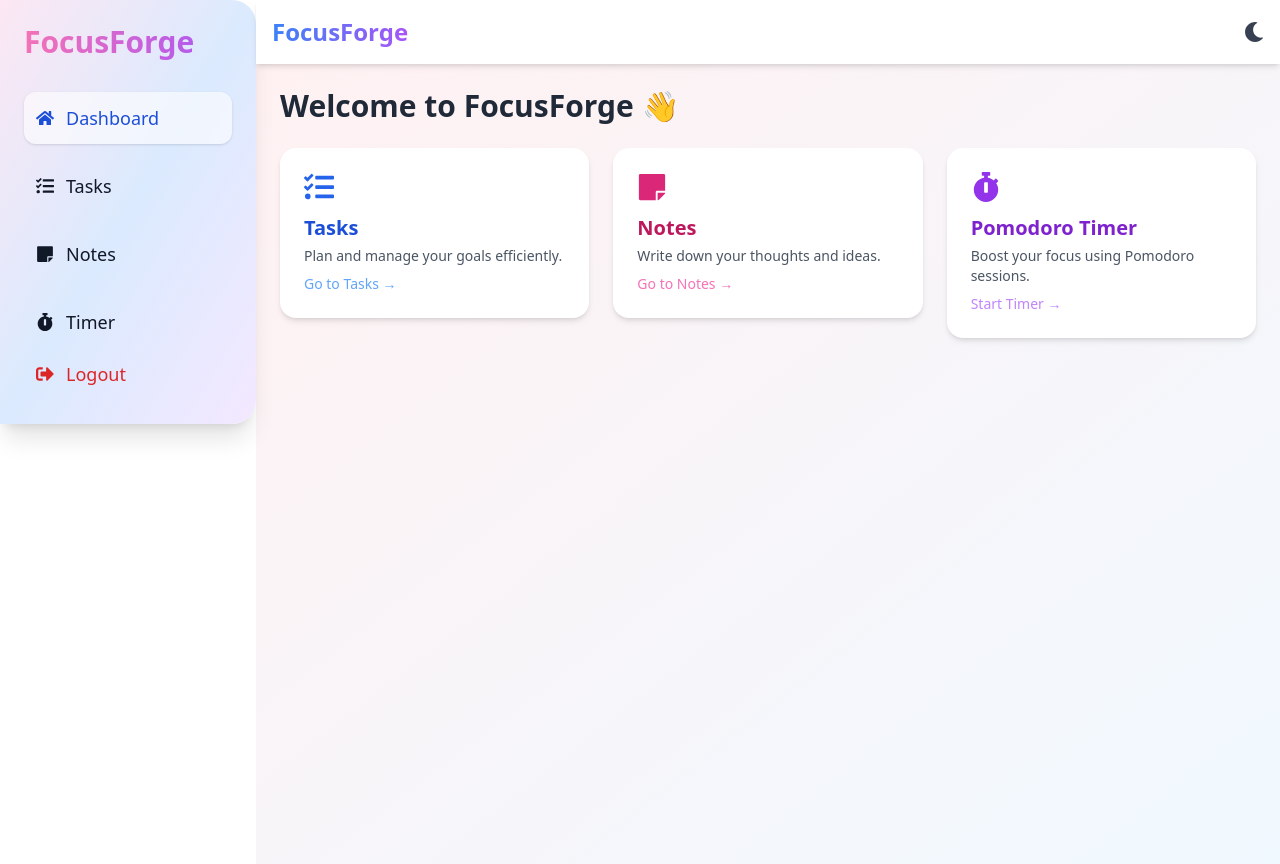
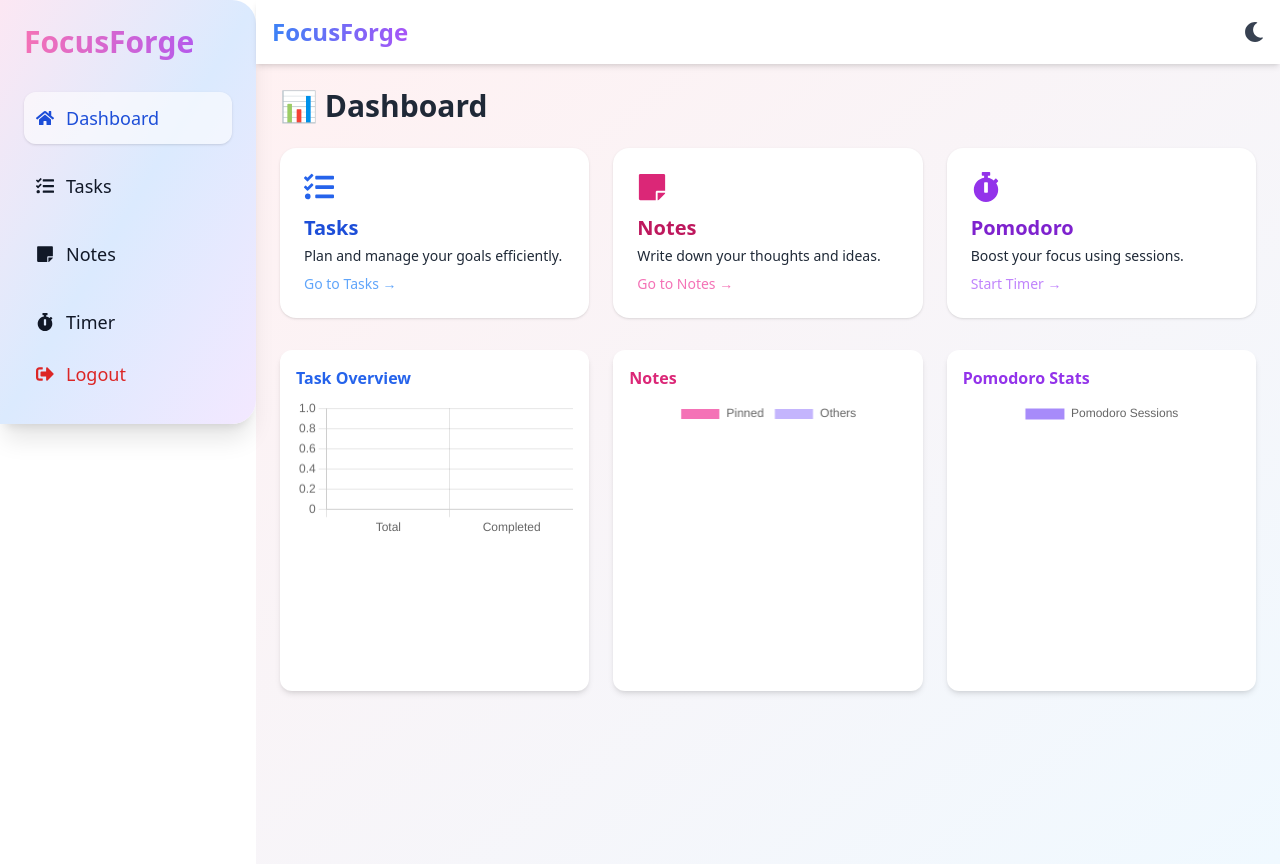
Before and after one commit to priyanshiiD/focusforge, a React (Vite) app: page / in a window 1280 px wide. Both pictures are taken after typing "name@example.com", "Sample123" into the empty fields and a click on the button "Sign In". Built offline with nearby package versions, Linux system fonts and the light colour scheme.

Commit message:
Add real-time stats and charts to Dashboard

```diff
--- a/src/pages/Dashboard.jsx
+++ b/src/pages/Dashboard.jsx
@@ -1,46 +1,128 @@
+import { useEffect, useState } from "react";
 import { Link } from "react-router-dom";
 import { FaTasks, FaStickyNote, FaStopwatch } from "react-icons/fa";
+import { Bar, Doughnut } from "react-chartjs-2";
+import {
+  Chart as ChartJS,
+  BarElement,
+  CategoryScale,
+  LinearScale,
+  ArcElement,
+  Tooltip,
+  Legend,
+} from "chart.js";
 
-function Dashboard() {
+ChartJS.register(BarElement, CategoryScale, LinearScale, ArcElement, Tooltip, Legend);
+
+const Dashboard = () => {
+  const [taskStats, setTaskStats] = useState({ total: 0, completed: 0 });
+  const [noteStats, setNoteStats] = useState({ total: 0, pinned: 0 });
+  const [pomodoroStats, setPomodoroStats] = useState({ sessions: 0 });
+
+  useEffect(() => {
+    const tasks = JSON.parse(localStorage.getItem("tasks")) || [];
+    const notes = JSON.parse(localStorage.getItem("notes")) || [];
+    const pomos = JSON.parse(localStorage.getItem("pomodoroSessions")) || [];
+
+    setTaskStats({
+      total: tasks.length,
+      completed: tasks.filter(t => t.completed).length,
+    });
+
+    setNoteStats({
+      total: notes.filter(n => !n.trashed).length,
+      pinned: notes.filter(n => n.pinned && !n.trashed).length,
+    });
+
+    setPomodoroStats({ sessions: pomos.length });
+  }, []);
+
+  const taskChart = {
+    labels: ["Total", "Completed"],
+    datasets: [
+      {
+        label: "Tasks",
+        data: [taskStats.total, taskStats.completed],
+        backgroundColor: ["#60a5fa", "#4ade80"],
+      },
+    ],
+  };
+
+  const noteChart = {
+    labels: ["Pinned", "Others"],
+    datasets: [
+      {
+        label: "Notes",
+        data: [noteStats.pinned, noteStats.total - noteStats.pinned],
+        backgroundColor: ["#f472b6", "#c4b5fd"],
+      },
+    ],
+  };
+
+  const pomoChart = {
+    labels: ["Pomodoro Sessions"],
+    datasets: [
+      {
+        data: [pomodoroStats.sessions],
+        backgroundColor: ["#a78bfa"],
+        borderWidth: 1,
+      },
+    ],
+  };
+
   return (
-    <div className="p-6 min-h-screen font-sans transition-colors duration-300
-  bg-gradient-to-br from-rose-50 to-sky-50
-  dark:bg-gradient-to-br dark:from-gray-800 dark:to-gray-900">
-      <h1 className="text-3xl font-bold mb-6 text-gray-800 dark:text-white">Welcome to FocusForge 👋</h1>
+    <div className="p-6 min-h-screen bg-gradient-to-br from-rose-50 to-sky-50 dark:from-gray-800 dark:to-gray-900 text-gray-800 dark:text-white">
+      <h1 className="text-3xl font-bold mb-6">📊 Dashboard</h1>
 
-      <div className="grid grid-cols-1 sm:grid-cols-3 gap-6">
-        {/* TASKS */}
+      {/* Quick Navigation Cards */}
+      <div className="grid grid-cols-1 sm:grid-cols-3 gap-6 mb-8">
         <Link to="/tasks">
-          <div className="bg-white p-6 rounded-2xl shadow-md hover:shadow-xl transition">
+          <div className="bg-white dark:bg-gray-800 p-6 rounded-2xl shadow hover:shadow-lg transition">
             <FaTasks className="text-3xl text-blue-600 mb-3" />
-            <h2 className="text-xl font-semibold text-blue-700 mb-1">Tasks</h2>
-            <p className="text-gray-600 text-sm">Plan and manage your goals efficiently.</p>
+            <h2 className="text-xl font-semibold text-blue-700 mb-1 dark:text-blue-400">Tasks</h2>
+            <p className="text-sm">Plan and manage your goals efficiently.</p>
             <p className="text-sm text-blue-400 mt-2">Go to Tasks →</p>
           </div>
         </Link>
 
-        {/* NOTES */}
         <Link to="/notes">
-          <div className="bg-white p-6 rounded-2xl shadow-md hover:shadow-xl transition">
+          <div className="bg-white dark:bg-gray-800 p-6 rounded-2xl shadow hover:shadow-lg transition">
             <FaStickyNote className="text-3xl text-pink-600 mb-3" />
-            <h2 className="text-xl font-semibold text-pink-700 mb-1">Notes</h2>
-            <p className="text-gray-600 text-sm">Write down your thoughts and ideas.</p>
+            <h2 className="text-xl font-semibold text-pink-700 mb-1 dark:text-pink-400">Notes</h2>
+            <p className="text-sm">Write down your thoughts and ideas.</p>
             <p className="text-sm text-pink-400 mt-2">Go to Notes →</p>
           </div>
         </Link>
 
-        {/* TIMER */}
         <Link to="/timer">
-          <div className="bg-white p-6 rounded-2xl shadow-md hover:shadow-xl transition">
+          <div className="bg-white dark:bg-gray-800 p-6 rounded-2xl shadow hover:shadow-lg transition">
             <FaStopwatch className="text-3xl text-purple-600 mb-3" />
-            <h2 className="text-xl font-semibold text-purple-700 mb-1">Pomodoro Timer</h2>
-            <p className="text-gray-600 text-sm">Boost your focus using Pomodoro sessions.</p>
+            <h2 className="text-xl font-semibold text-purple-700 mb-1 dark:text-purple-400">Pomodoro</h2>
+            <p className="text-sm">Boost your focus using sessions.</p>
             <p className="text-sm text-purple-400 mt-2">Start Timer →</p>
           </div>
         </Link>
       </div>
+
+      {/* Stats & Charts */}
+      <div className="grid grid-cols-1 md:grid-cols-3 gap-6">
+        <div className="bg-white dark:bg-gray-800 p-4 rounded-xl shadow-md">
+          <h3 className="font-bold mb-2 text-blue-600 dark:text-blue-400">Task Overview</h3>
+          <Bar data={taskChart} options={{ responsive: true, plugins: { legend: { display: false } } }} />
+        </div>
+
+        <div className="bg-white dark:bg-gray-800 p-4 rounded-xl shadow-md">
+          <h3 className="font-bold mb-2 text-pink-600 dark:text-pink-400">Notes</h3>
+          <Doughnut data={noteChart} options={{ responsive: true }} />
+        </div>
+
+        <div className="bg-white dark:bg-gray-800 p-4 rounded-xl shadow-md">
+          <h3 className="font-bold mb-2 text-purple-600 dark:text-purple-400">Pomodoro Stats</h3>
+          <Doughnut data={pomoChart} options={{ responsive: true }} />
+        </div>
+      </div>
     </div>
   );
-}
+};
 
 export default Dashboard;
```
